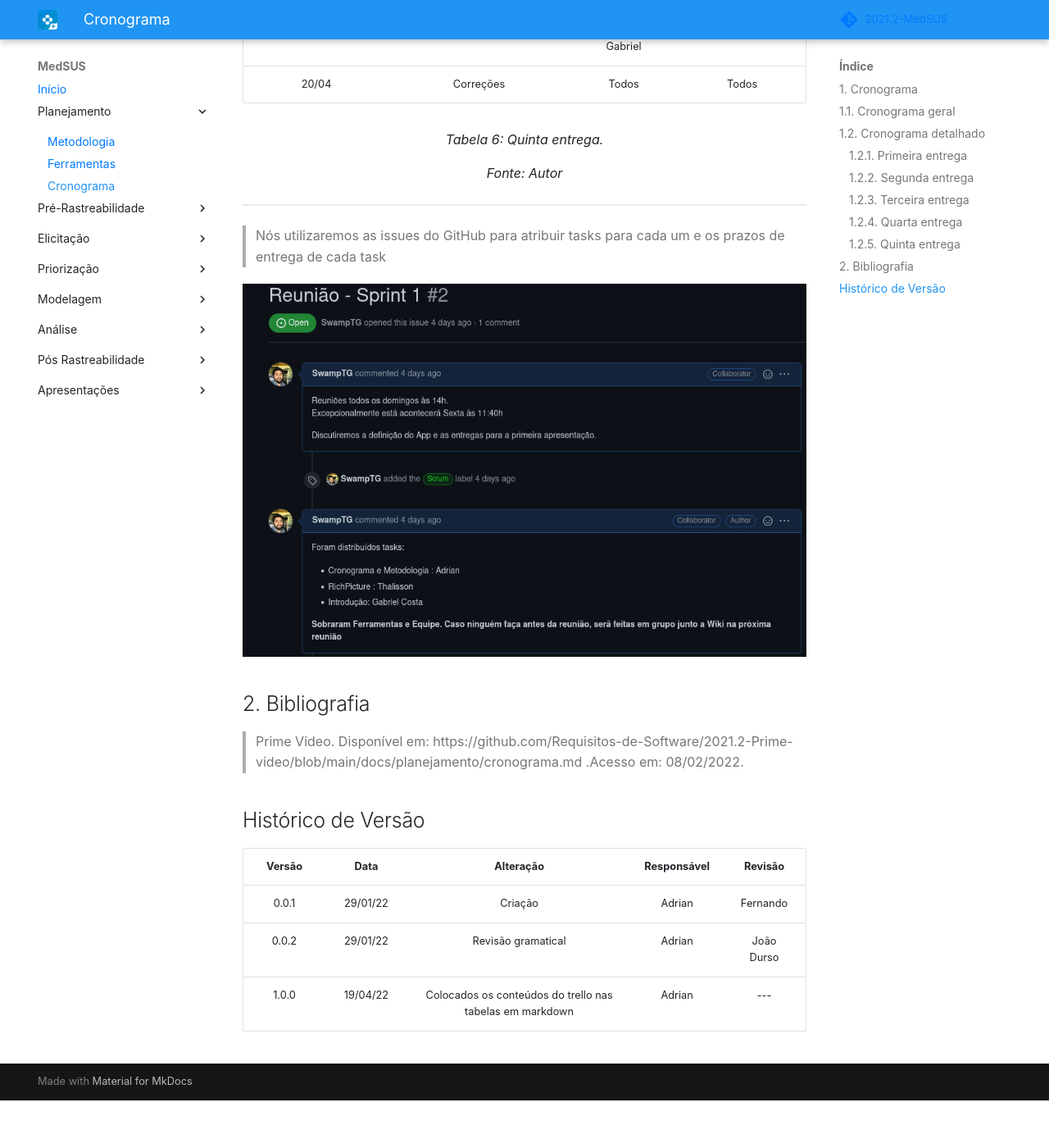
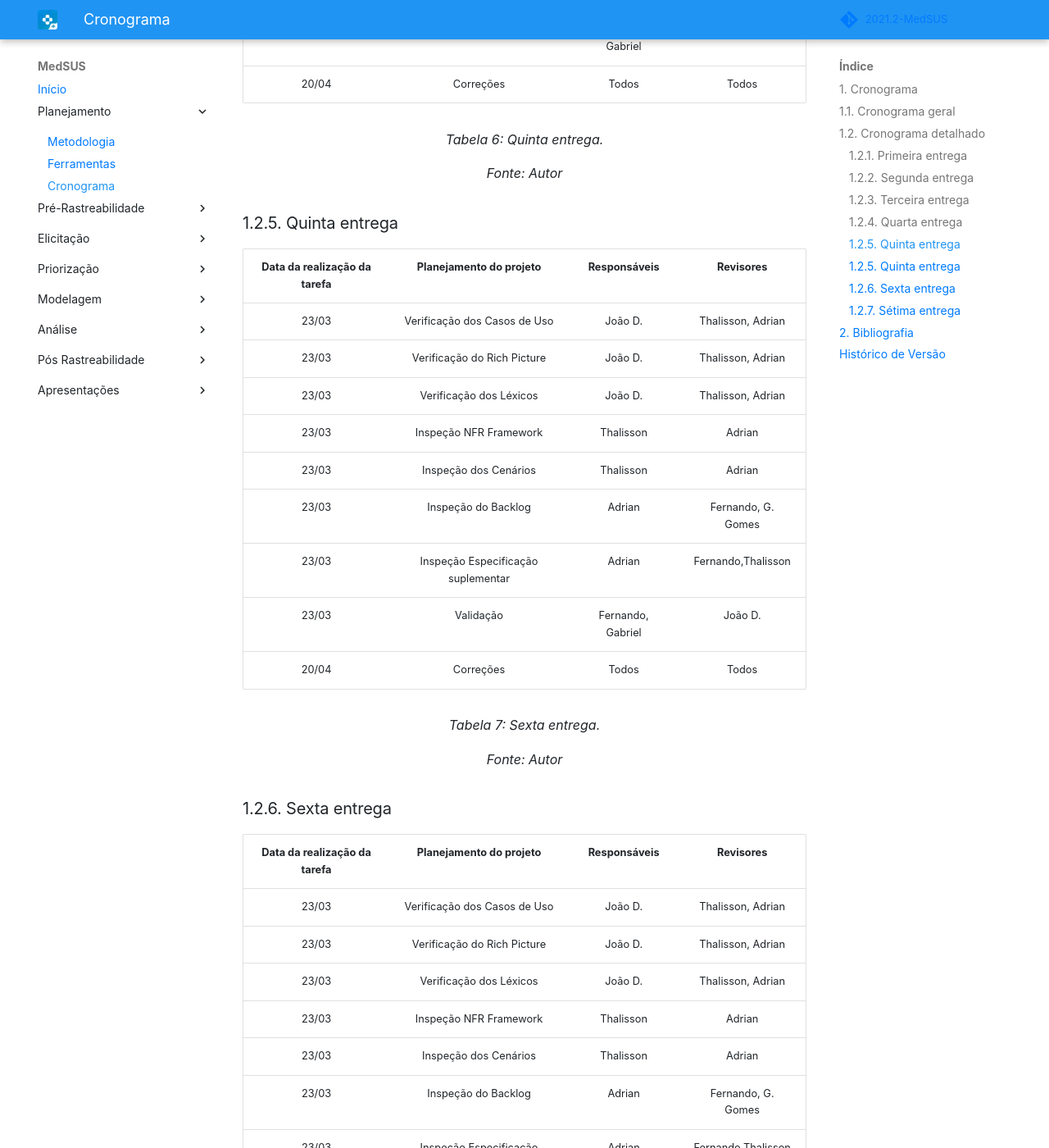
Before and after one commit to Requisitos-de-Software/2021.2-MedSUS, an MkDocs documentation site: the page built from docs/about/planning.md, in a window 1280 px wide and 1400 px high, scrolled down 3639 px. Shown: the whole window at 82% size. Built offline with MkDocs 1.6.1 and Material for MkDocs 9.7.7, drawn with Linux system fonts in a browser that asks for light colours; some web fonts are replaced; comment, search, counter and statistics services are not loaded; before the commit the page ends 4981 px from its top, so only the background shows below that; some of the changed text lies outside the part shown.

Commit message:
Setima e oitava entrega - #65

```diff
--- a/docs/about/planning.md
+++ b/docs/about/planning.md
@@ -107,6 +107,56 @@ O cronograma foi orientado pelas próprias entregas da disciplinas e constará n
     <figcaption>Fonte: Autor</figcaption>
 </center>
 
+### 1.2.5. Quinta entrega
+
+| Data da realização da tarefa |                 Planejamento do projeto                 |  Responsáveis      |  Revisores         |
+| :--------------------------: | :-----------------------------------------------------: | :----------------: | :----------------: |
+|            23/03             | Verificação dos Casos de Uso                            | João D.            | Thalisson, Adrian  |
+|            23/03             | Verificação do Rich Picture                             | João D.            | Thalisson, Adrian  |
+|            23/03             | Verificação dos Léxicos                                 | João D.            | Thalisson, Adrian  |
+|            23/03             | Inspeção NFR Framework                                  | Thalisson          | Adrian             |
+|            23/03             | Inspeção dos Cenários                                   | Thalisson          | Adrian             |
+|            23/03             | Inspeção do Backlog                                     | Adrian             | Fernando, G. Gomes |
+|            23/03             | Inspeção Especificação suplementar                      | Adrian             | Fernando,Thalisson |
+|            23/03             | Validação                                               | Fernando, Gabriel  | João D.            |
+|            20/04             | Correções                                               | Todos              | Todos              |
+
+<center>
+    <figcaption>Tabela 7: Sexta entrega.</figcaption>
+    <figcaption>Fonte: Autor</figcaption>
+</center>
+
+### 1.2.6. Sexta entrega
+
+| Data da realização da tarefa |                 Planejamento do projeto                 |  Responsáveis      |  Revisores         |
+| :--------------------------: | :-----------------------------------------------------: | :----------------: | :----------------: |
+|            23/03             | Verificação dos Casos de Uso                            | João D.            | Thalisson, Adrian  |
+|            23/03             | Verificação do Rich Picture                             | João D.            | Thalisson, Adrian  |
+|            23/03             | Verificação dos Léxicos                                 | João D.            | Thalisson, Adrian  |
+|            23/03             | Inspeção NFR Framework                                  | Thalisson          | Adrian             |
+|            23/03             | Inspeção dos Cenários                                   | Thalisson          | Adrian             |
+|            23/03             | Inspeção do Backlog                                     | Adrian             | Fernando, G. Gomes |
+|            23/03             | Inspeção Especificação suplementar                      | Adrian             | Fernando,Thalisson |
+|            23/03             | Validação                                               | Fernando, Gabriel  | João D.            |
+|            20/04             | Correções                                               | Todos              | Todos              |
+
+<center>
+    <figcaption>Tabela 8: Sétima entrega.</figcaption>
+    <figcaption>Fonte: Autor</figcaption>
+</center>
+
+### 1.2.7. Sétima entrega
+
+| Data da realização da tarefa |                 Planejamento do projeto                 |  Responsáveis      |  Revisores         |
+| :--------------------------: | :-----------------------------------------------------: | :----------------: | :----------------: |
+|            03/04             | Forward From                                            | Fernando, João D.  | Gabriel            |
+|            03/04             | Backward From                                           | Adrian, Thalisson. | Gabriel, Fernando  |
+
+<center>
+    <figcaption>Tabela 9: Oitava entrega.</figcaption>
+    <figcaption>Fonte: Autor</figcaption>
+</center>
+
 ---
 
 > Nós utilizaremos as issues do GitHub para atribuir tasks para cada um e os prazos de entrega de cada task
```
